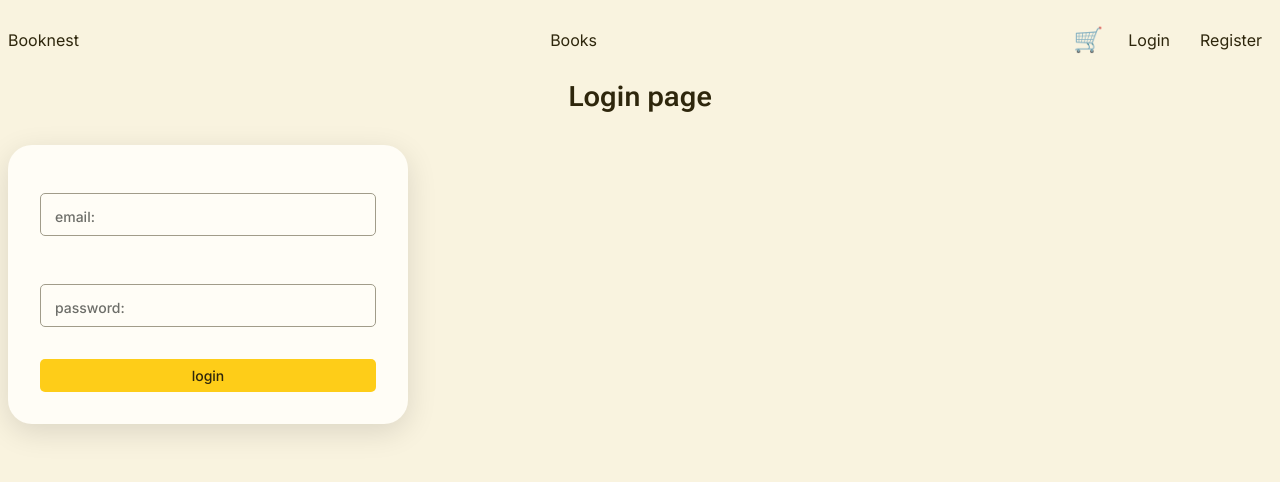
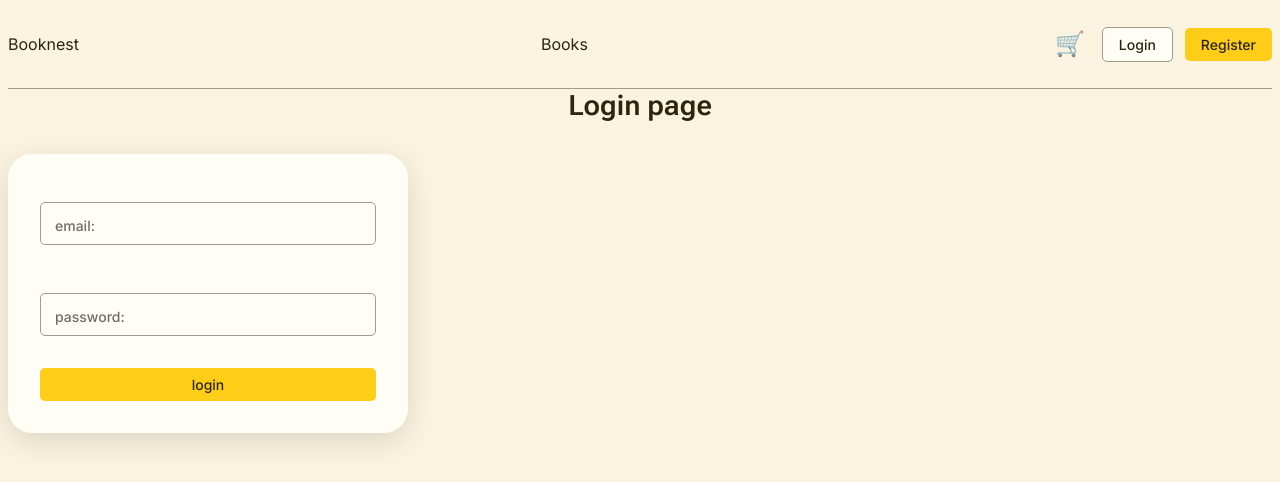
Before and after one commit to murad-proger/booknest, a Next.js app: page /login in a window 1280 px wide. Shown: the top 482 px of the page. Built offline with nearby package versions, Linux system fonts and the light colour scheme; no server answers.

Commit message:
refactor(ui): migrate Header/HeaderAuth/LogoutButton to design tokens

```diff
--- a/src/components/Header/Header.module.css
+++ b/src/components/Header/Header.module.css
@@ -2,19 +2,19 @@
   display: flex;
   align-items: center;
   justify-content: space-between;
-  gap: 20px;
-  border-bottom: 1px solid var(--foreground);
-  padding: 20px 0;
+  gap: var(--space-5);
+  border-bottom: 1px solid var(--color-disabled);
+  padding: var(--space-5) 0;
 }
 
 .nav {
   display: flex;
   justify-content: space-between;
-  gap: 20px;
+  gap: var(--space-5);
 }
 
 .leftPanel {
   display: flex;
   align-items: center;
-  column-gap: 10px;
+  column-gap: var(--space-3);
 }
--- a/src/components/Header/HeaderAuth/HeaderAuth.module.css
+++ /dev/null
@@ -1,22 +0,0 @@
-.login {
-  color: var(--foreground);
-  border: 1px solid var(--foreground);
-  border-radius: 5px;
-  padding: 5px 10px;
-}
-
-.login:hover {
-  box-shadow: 0 0 5px 0 var(--foreground);
-}
-
-.register {
-  color: var(--background);
-  background-color: var(--foreground);
-  border: 1px solid var(--foreground);
-  border-radius: 5px;
-  padding: 5px 10px;
-}
-
-.register:hover {
-  box-shadow: 0 0 5px 0 var(--foreground);
-}
--- a/src/components/Header/HeaderAuth/HeaderAuth.tsx
+++ b/src/components/Header/HeaderAuth/HeaderAuth.tsx
@@ -1,10 +1,9 @@
 "use client";
 
-import Link from "next/link";
 import { useSession } from "next-auth/react";
 
-import styles from "./HeaderAuth.module.css";
 import LogoutButton from "@/components/LogoutButton/LogoutButton";
+import LinkButton from "@/components/ui/LinkButton/LinkButton";
 
 export default function HeaderAuth() {
   const { data: session } = useSession();
@@ -20,13 +19,13 @@ export default function HeaderAuth() {
 
   return (
     <>
-      <Link href="/login" className={styles.login}>
+      <LinkButton variant="secondary" href="/login">
         Login
-      </Link>
+      </LinkButton>
 
-      <Link href="/register" className={styles.register}>
+      <LinkButton variant="primary" href="/register">
         Register
-      </Link>
+      </LinkButton>
     </>
   );
 }
--- a/src/components/LogoutButton/LogoutButton.module.css
+++ /dev/null
@@ -1,11 +0,0 @@
-.logout {
-  color: var(--background);
-  background-color: var(--foreground);
-  border: 1px solid var(--foreground);
-  border-radius: 5px;
-  padding: 5px 10px;
-}
-
-.logout:hover {
-  box-shadow: 0 0 5px 0 var(--foreground);
-}
--- a/src/components/LogoutButton/LogoutButton.tsx
+++ b/src/components/LogoutButton/LogoutButton.tsx
@@ -1,11 +1,10 @@
 "use client";
-
-import styles from "./LogoutButton.module.css";
 
 import { signOut } from "next-auth/react";
 
 import { clearCart } from "@/lib/features/cart/cartSlice";
 import { useAppDispatch } from "@/lib/hooks";
+import Button from "../ui/Button/Button";
 
 export default function LogoutButton() {
   const dispatch = useAppDispatch();
@@ -22,11 +21,8 @@ export default function LogoutButton() {
   };
 
   return (
-    <button
-      className={styles.logout}
-      onClick={handleLogout}
-    >
+    <Button variant="secondary" onClick={handleLogout}>
       Logout
-    </button>
+    </Button>
   );
 }
```
